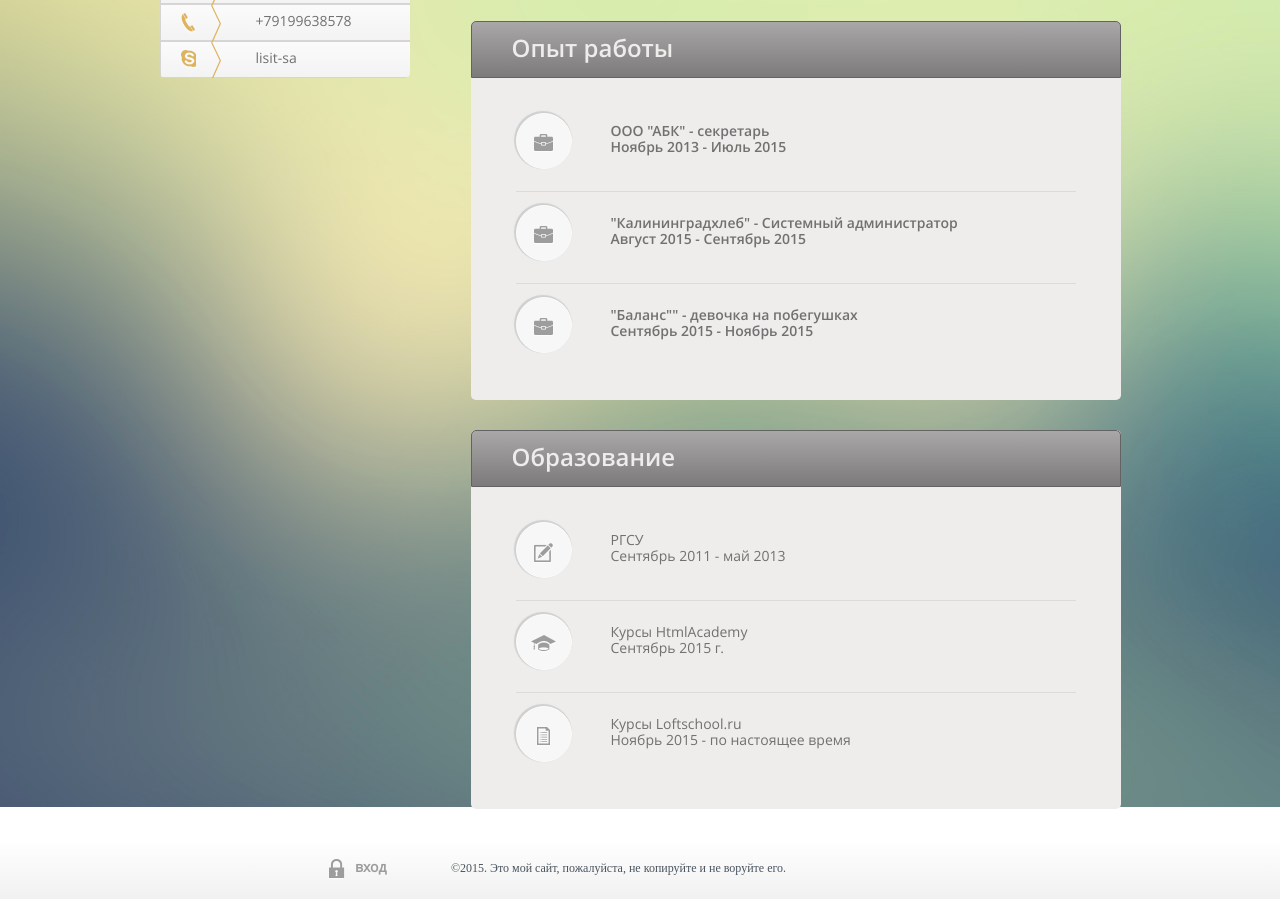
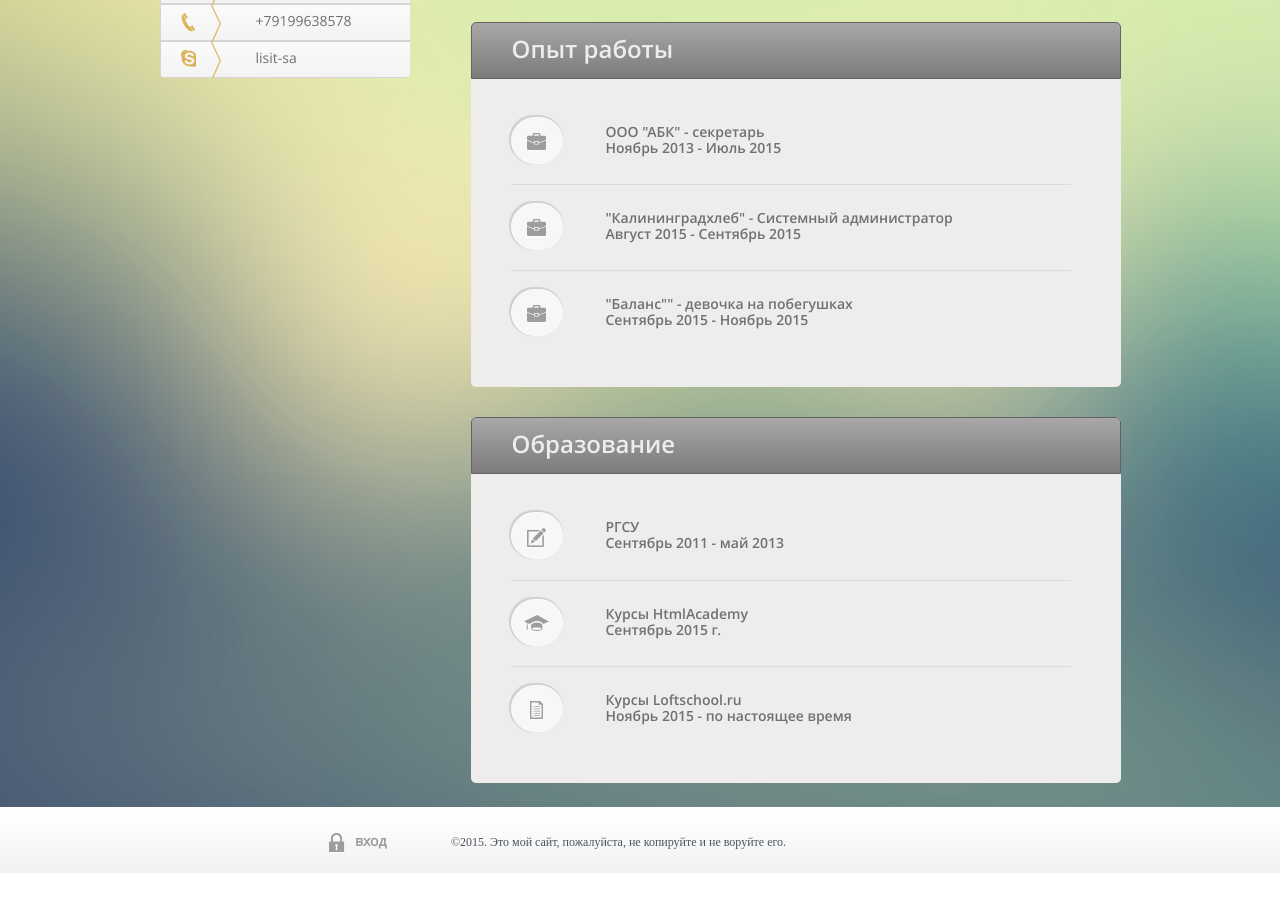
Before and after one commit to lisit-sa/Loftschool-portfolio, a website: page app/index.html in a window 1280 px wide. Shown: the part 413-1312 px from the top of the page. After the commit the page ends 1286 px from the top, so only its background shows below. Drawn offline with nearby package versions, Linux system fonts and the light colour scheme.

Commit message:
first commit

```diff
--- a/app/css/style-one.css
+++ b/app/css/style-one.css
@@ -16,12 +16,12 @@
     background: #eeedec;
     border-radius: 5px;
     margin-bottom: 30px;
-    padding-bottom: 25px;
+    padding-bottom: 20px;
 }
 .main-right-info{
     display: block;
     /* Permalink - use to edit and share this gradient: http://colorzilla.com/gradient-editor/#a9a7a7+0,7c7a7a+100 */
-    background: rgb(169,167,167);
+    background: rgb(169,167,167); /* Old browsers */
     background: -moz-linear-gradient(top,  rgba(169,167,167,1) 0%, rgba(124,122,122,1) 100%); /* FF3.6-15 */
     background: -webkit-linear-gradient(top,  rgba(169,167,167,1) 0%,rgba(124,122,122,1) 100%); /* Chrome10-25,Safari5.1-6 */
     background: linear-gradient(to bottom,  rgba(169,167,167,1) 0%,rgba(124,122,122,1) 100%); /* W3C, IE10+, FF16+, Chrome26+, Opera12+, Safari7+ */
@@ -95,6 +95,8 @@
     width: 230px;
     display: inline-block;
     padding-left: 0;
+    margin-top: 0;
+    margin-bottom: 0;
 }
 .info-skill{
 	background: linear-gradient(white 0%, #fbf9f9 6%, #e9e6e4 100%);
@@ -146,54 +148,75 @@
     font-family: 'open_sanssemibold';
 }
 .main-right-case{
-    font-size: 0;
-    text-align: top;
-    padding-left: 0;
+    width: 470px;
+    margin-top: 45px;
+    list-style: none;
 }
 .right-section-prof{
-    width: 560px;
-    border-bottom: 1px solid #dbdbda;
-    min-height: 78px;
-    margin-bottom: 13px;
-    margin-left: 45px;
-    font-size: 0;
-    vertical-align: middle;
+    margin-bottom: 40px;
+    font-size: 14px;
+    position: relative;
 }
-.right-section-prof:last-child{
-    border: none;
-    margin-bottom: 0;
+.right-section-prof-last{
+    margin-bottom: 25px;
+    font-size: 14px;
+    position: relative;
 }
-.right-section-prof:before {
+.right-section-prof-last:before{
     content: url("../img/brief-bag.png");
     position: absolute;
     text-align: center;
-    padding-top: 20px;
-    width: 54px;
-    height: 34px;
+    padding-top: 15px;
+    width: 50px;
+    height: 30px;
     background: #f7f7f7;
     -moz-border-radius: 50px;
     -webkit-border-radius: 50px;
     border-radius: 50px;
     box-shadow: -1px -1px 1px 1px #cfcfcf;
     border: 1px solid #fcfcfc;
+    top: 50%;
+    margin-top: -30px;
+}
+.right-section-prof:before{
+    content: url("../img/brief-bag.png");
+    position: absolute;
+    text-align: center;
+    padding-top: 15px;
+    width: 50px;
+    height: 30px;
+    background: #f7f7f7;
+    -moz-border-radius: 50px;
+    -webkit-border-radius: 50px;
+    border-radius: 50px;
+    box-shadow: -1px -1px 1px 1px #cfcfcf;
+    border: 1px solid #fcfcfc;
+    top: 50%;
+    margin-top: -30px;
+}
+.right-section-prof:after{
+    content: '';
+    position: absolute;
+    width: 560px;
+    height: 1px;
+    bottom: -15px;
+    background-color: #dbdbda;
+    border-radius: 1px;
 }
 .main-right-prof{
-    display: inline-block;
     margin-left: 95px;
     width: 460px;
+    margin-bottom: 20px;
 }
 .prof{
-    margin-top: 10px;
-    font-size: 14px;
     vertical-align: top;
     color: #727070;
-    margin-bottom: 0;
+    margin: 0;
     font-family: 'open_sanssemibold';
 }
 .prof-time{
+    margin-top: 0;
     display: inline-block;
-    margin-top: 0;
-    font-size: 14px;
     vertical-align: top;
     color: #727070;
     font-family: 'open_sanssemibold';
@@ -201,7 +224,7 @@
 .main-right-education{
     display: block;
     /* Permalink - use to edit and share this gradient: http://colorzilla.com/gradient-editor/#a9a7a7+0,7c7a7a+100 */
-    background: rgb(169,167,167);
+    background: rgb(169,167,167); /* Old browsers */
     background: -moz-linear-gradient(top,  rgba(169,167,167,1) 0%, rgba(124,122,122,1) 100%); /* FF3.6-15 */
     background: -webkit-linear-gradient(top,  rgba(169,167,167,1) 0%,rgba(124,122,122,1) 100%); /* Chrome10-25,Safari5.1-6 */
     background: linear-gradient(to bottom,  rgba(169,167,167,1) 0%,rgba(124,122,122,1) 100%); /* W3C, IE10+, FF16+, Chrome26+, Opera12+, Safari7+ */
@@ -219,6 +242,91 @@
     font-family: 'open_sanssemibold';
 }
 .right-section-education{
+    margin-bottom: 40px;
+    font-size: 14px;
+    position: relative;
+}
+.section-one:before {
+    content: url("../img/blocknote.png");
+    position: absolute;
+    text-align: center;
+    padding-top: 15px;
+    width: 50px;
+    height: 30px;
+    background: #f7f7f7;
+    -moz-border-radius: 50px;
+    -webkit-border-radius: 50px;
+    border-radius: 50px;
+    box-shadow: -1px -1px 1px 1px #cfcfcf;
+    border: 1px solid #fcfcfc;
+    top: 50%;
+    margin-top: -30px;
+}
+.section-two:before {
+    content: url("../img/hat.png");
+    position: absolute;
+    text-align: center;
+    padding-top: 15px;
+    width: 50px;
+    height: 30px;
+    background: #f7f7f7;
+    -moz-border-radius: 50px;
+    -webkit-border-radius: 50px;
+    border-radius: 50px;
+    box-shadow: -1px -1px 1px 1px #cfcfcf;
+    border: 1px solid #fcfcfc;
+    top: 50%;
+    margin-top: -30px;
+}
+.section-three:before {
+    content: url("../img/sheet.png");
+    position: absolute;
+    text-align: center;
+    padding-top: 15px;
+    width: 50px;
+    height: 30px;
+    background: #f7f7f7;
+    -moz-border-radius: 50px;
+    -webkit-border-radius: 50px;
+    border-radius: 50px;
+    box-shadow: -1px -1px 1px 1px #cfcfcf;
+    border: 1px solid #fcfcfc;
+    top: 50%;
+    margin-top: -30px;
+}
+.right-section-education:after{
+    content: '';
+    position: absolute;
+    width: 560px;
+    height: 1px;
+    bottom: -15px;
+    background-color: #dbdbda;
+    border-radius: 1px;
+}
+.right-section-education-last{
+    margin-bottom: 25px;
+    font-size: 14px;
+    position: relative;
+}
+.main-right-lore{
+    margin-left: 95px;
+    width: 460px;
+    margin-bottom: 20px;
+}
+.education{
+    vertical-align: top;
+    color: #727070;
+    margin: 0;
+    font-family: 'open_sanssemibold';
+}
+.education-time{
+    margin-top: 0;
+    display: inline-block;
+    vertical-align: top;
+    color: #727070;
+    font-family: 'open_sanssemibold';
+}
+/*.right-section-education{
     width: 560px;
     border-bottom: 1px solid #dbdbda;
     min-height: 78px;
@@ -227,7 +335,7 @@
     font-size: 0;
     vertical-align: middle;
 }
-.right-section-education:last-child{
+.section-three{
     border: none;
     margin-bottom: 0;
 }
--- a/app/index.html
+++ b/app/index.html
@@ -71,7 +71,7 @@
 					<div class="main-right-column">
 						<div class="main-right-block">
 							<span class="main-right-info">Основная информация</span>
-							<div class="main-right-case clearfix">
+							<div class="main-right-case-one clearfix">
 								<div class="main-right-foto">
 									<div class="main-foto">
 										<img class="foto" alt="my foto" src="img/foto.jpg">
@@ -124,7 +124,7 @@
 										<p class="prof-time">Август 2015 - Сентябрь 2015</p>
 									</div>
 								</li>
-								<li class="right-section-prof">
+								<li class="right-section-prof-last">
 									<div class="main-right-prof">
 										<p class="prof">"Баланс"" - девочка на побегушках</p>
 										<p class="prof-time">Сентябрь 2015 - Ноябрь 2015</p>
@@ -147,7 +147,7 @@
 										<p class="education-time">Сентябрь 2015 г.</p>
 									</div>
 								</li>
-								<li class="right-section-education section-three">
+								<li class="right-section-education-last section-three">
 									<div class="main-right-lore">
 										<p class="education">Курсы Loftschool.ru</p>
 										<p class="education-time">Ноябрь 2015 - по настоящее время</p>
--- a/app/js/main.js
+++ b/app/js/main.js
@@ -0,0 +1 @@
+jQuery('input[placeholder], textarea[placeholder]').placeholder();
```
Also changed, not shown: app/css/style-four.css (+47 -97 lines), app/js/placeholder.js (added, +106 -0 lines), app/loftschool-page-four.html (+6 -1 lines).
